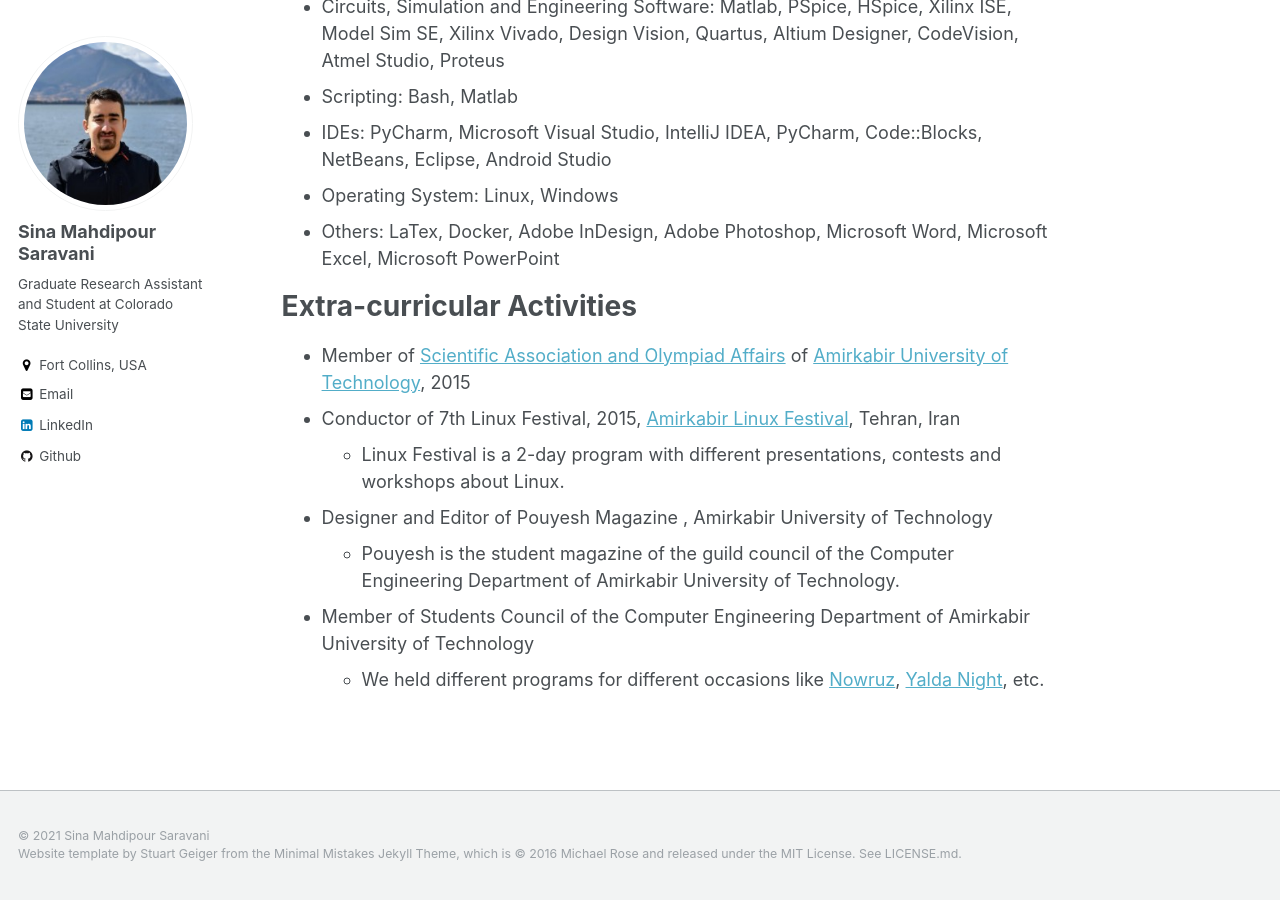
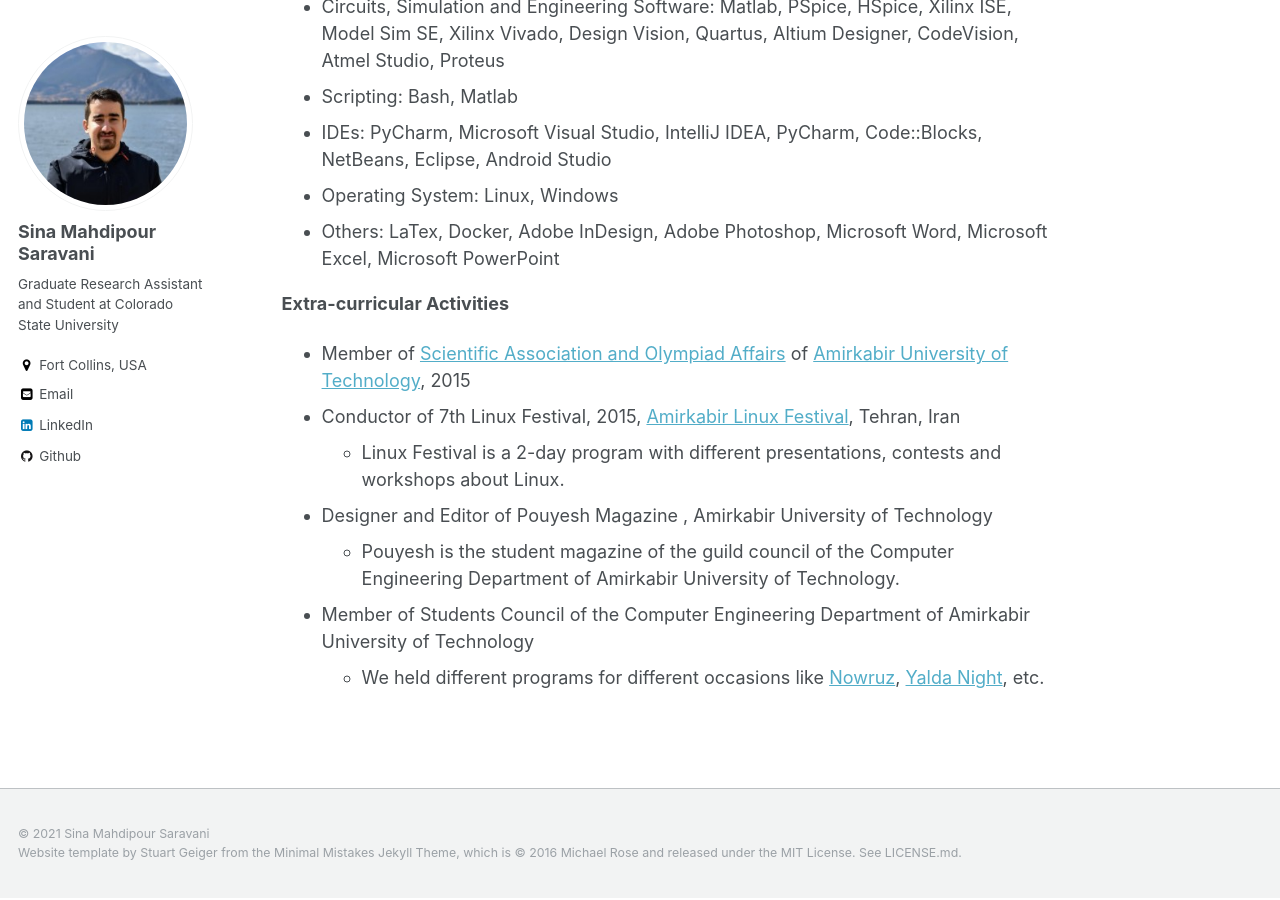
Before and after one commit to sinamps/sinamps.github.io, a Jekyll site: the page built from _pages/cv.md, in a window 1280 px wide and 900 px high, scrolled down 601 px. Built offline with Jekyll 4.4.1, drawn with Linux system fonts in a browser that asks for light colours.

Commit message:
Update cv.md

```diff
--- a/_pages/cv.md
+++ b/_pages/cv.md
@@ -28,8 +28,7 @@ redirect_from:
 * Operating System: Linux, Windows
 * Others: LaTex, Docker, Adobe InDesign, Adobe Photoshop, Microsoft Word, Microsoft Excel, Microsoft PowerPoint
 
-Extra-curricular Activities
-======
+**Extra-curricular Activities**
 * Member of [Scientific Association and Olympiad Affairs](http://sao-aut.ir/?lang=en) of [Amirkabir University of Technology](http://aut.ac.ir/aut/), 2015
 * Conductor of 7th Linux Festival, 2015, [Amirkabir Linux Festival](http://www.linuxfest.ir/), Tehran, Iran
   * Linux Festival is a 2-day program with different presentations, contests and workshops about Linux.
```
